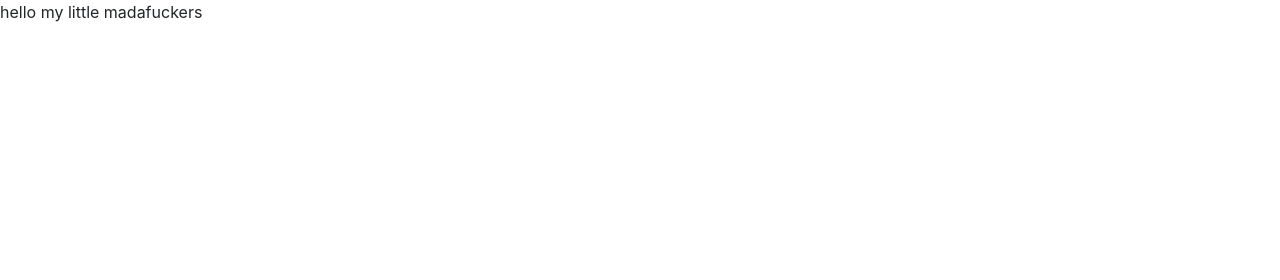
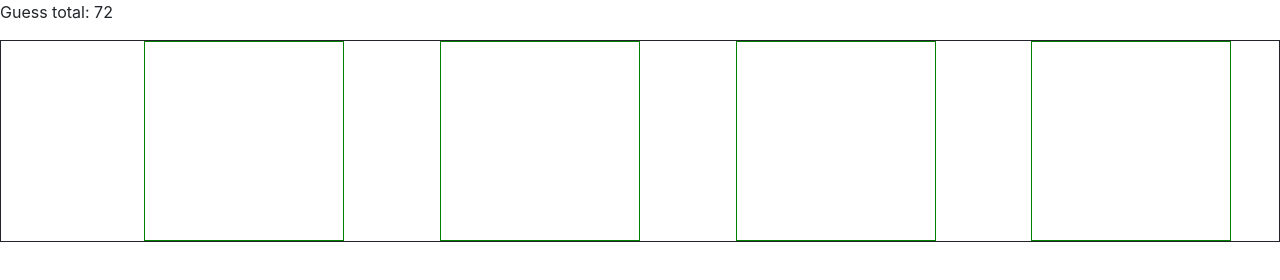
Before and after one commit to pachosalazar/week-4-game, a plain HTML site: page index.html in a window 1280 px wide. Drawn offline with nearby package versions, Linux system fonts and the light colour scheme.

Commit message:
just js and jquery

```diff
--- a/assets/css/style.css
+++ b/assets/css/style.css
@@ -1,3 +1,12 @@
 
+.crystal {
+    border:1px solid green;
+    height: 200px;
+    width: 200px;
+}
+.crystals {
+    display: flex;
+    justify-content: space-around;
+    border: 1px solid;
 
-.crystals
+}
--- a/assets/javascript/game.js
+++ b/assets/javascript/game.js
@@ -21,19 +21,38 @@
 // Each crystal should have a random hidden value between 1 - 12.
 
 // I need to create the var that i will use
-var rnumber =[];
+
 var win=[];
 var losses=[];
 var score=0;
 var cristals=[];
 
-// try to create crystals by jquery ans js
+
+// i need a number random that get diplay in the DOM
+Guess_total = (Math.floor(Math.random()*101)+19);
+$("#total").html('Guess total:  '+ Guess_total);
+// testin the number of the pc choice random
+console.log (Guess_total);
+// try to create crystals by jquery ans js for the cristals
 for (var i = 0; i < 4; i++){
 
-    var crystal =$("<div>");
+    // $(".crystals").empty();
+// how to asigne random number to the crystals
+    var rnumber= [Math.floor(Math.random() * 11)+1];
+// i have to create the cristals to be able to use the number on i can try in jquery or in html
 
+var crystal =$("<div>");
+        crystal.attr({
+        "class": 'crystal',
+        "data-rnumber": rnumber
+        });
+//how to give rnumber to each cristal
     $(".crystals").append(crystal);
 
+ console.log (rnumber);
 }
-// i have to create a randon number for the pc choice
-// var pcn = rnumber[Math.floor((Math.random() * 101 ) + 19 )];
+// funtin to create an event as soon i click each cristal
+$(".crystal").on('click', function (){
+    var num = parseInt($(this).attr('data-rnumber'));
+   console.log ($(this).attr('data-rnumber'));
+});
--- a/index.html
+++ b/index.html
@@ -13,10 +13,10 @@
     <link href="assets/css/style.css" rel="stylesheet">
 </head>
   <body>
+    <p id="total"></p>
     <div class="crystals">
-
+    <img src:"./assets/image/esmeralda.png">
     </div>
-      <p> hello my little madafuckers</p>
     <!-- Optional JavaScript -->
     <!-- jQuery first, then Popper.js, then Bootstrap JS -->
     <script src="./assets/javascript/game.js"></script>
```
Also changed, not shown: assets/image/esmeralda.png (added).
